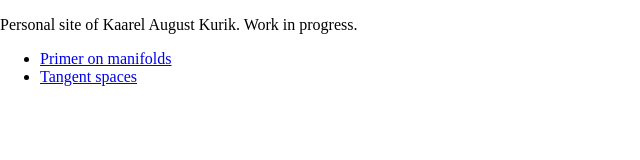
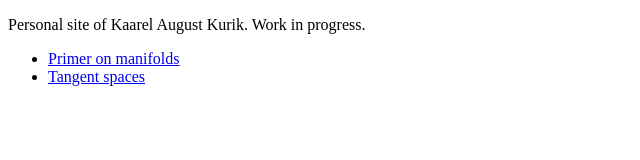
Before and after one commit to KaarelKurik/KaarelKurik.github.io, a website built with Vite: page index.html in a window 1280 px wide. Shown: the whole page, without its empty margins (0-640 px from the left). Built offline with nearby package versions, Linux system fonts and the light colour scheme.

Commit message:
fixed mysterious margin error

```diff
--- a/index.html
+++ b/index.html
@@ -3,9 +3,6 @@
 	<head>
 		<meta charset="utf-8">
 		<title>Links</title>
-		<style>
-			body { margin: 0; }
-		</style>
 	</head>
 	<body>
 		<p>Personal site of Kaarel August Kurik. Work in progress.</p>
```
